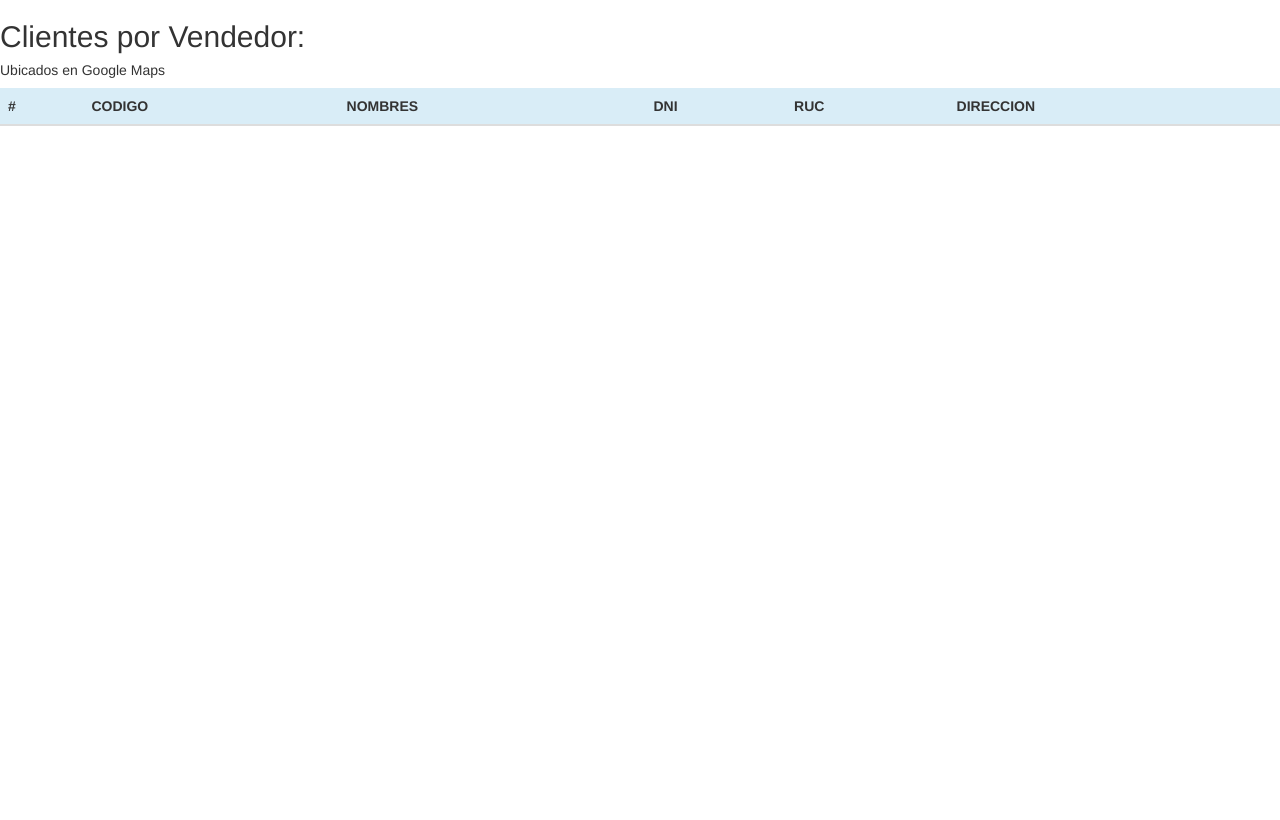
After one commit to calpe20/distribucion, a Flask app: template templates/clientes.html in a window 1280 px wide. The commit adds this page. Run offline with Flask 2, Linux system fonts and the light colour scheme; the template is opened without the code that fills it, so the values that code supplies are empty; some libraries are stand-ins or nearby versions.

```diff
--- a/app.py
+++ b/app.py
@@ -1,22 +1,19 @@
+# -*- coding: utf-8 -*-
 from flask import Flask
 from flask import render_template
 import MySQLdb
 
-#db_host='192.168.1.41'
-#usuario = 'root'
-#clave	= 'root'
-#basedato= 'cfageren_prueba'
+db_host='192.168.1.41'
+usuario = 'root'
+clave	= 'root'
+basedato= 'cfageren_prueba'
 
-#db = MySQLdb.connect(host=db_host,
-#	user= usuario,
-#	passwd=clave,
-#	db=basedato)
+db = MySQLdb.connect(host=db_host,
+	user= usuario,
+	passwd=clave,
+	db=basedato)
 
-#cursor = db.cursor()
-
-#query = 'SELECT * FROM usuario'
-
-#cursor.execute(query)
+cursor = db.cursor()
 
 app = Flask(__name__)
 
@@ -31,5 +28,14 @@ def mapa():
 	coordenadas = "-8.377651, -74.543964"
 	return render_template('mapa.html', saludo = saludos, coordenadas=coordenadas, zoom=zoom)
 
+@app.route('/clientes/<limite>')
+def clientes(limite=None):
+	query = 'SELECT * FROM clientes LIMIT '.str(limite)
+	print query
+
+	cursor.execute(query)
+	data = cursor.fetchall()
+	return render_template('clientes.html', data=data)
+
 if __name__=='__main__':
 	app.run(host='0.0.0.0', debug=True)
--- /dev/null
+++ b/templates/clientes.html
@@ -0,0 +1,53 @@
+<!DOCTYPE html>
+<html >
+    <head>
+        <title>Simple Map</title>
+        <meta name="viewport" content="initial-scale=1.0, user-scalable=no">
+        <meta charset="utf-8">
+        <style>
+            html, body{
+                height: 100%;
+                margin: 0px;
+                padding: 0px
+            }
+        </style>
+        <!-- Latest compiled and minified CSS -->
+        <link rel="stylesheet" href="https://maxcdn.bootstrapcdn.com/bootstrap/3.2.0/css/bootstrap.min.css">
+
+        <!-- Optional theme -->
+        <link rel="stylesheet" href="https://maxcdn.bootstrapcdn.com/bootstrap/3.2.0/css/bootstrap-theme.min.css">
+
+        <!-- Latest compiled and minified JavaScript -->
+        <script src="https://maxcdn.bootstrapcdn.com/bootstrap/3.2.0/js/bootstrap.min.js"></script>
+    </head>
+    <body>
+        <h2>Clientes por Vendedor:</h2>
+        <h5>Ubicados en Google Maps</h5>
+        <div class='table-responsive'>
+            <table class='table'>
+                <thead>
+                    <tr class='info'>
+                        <th>#</th>
+                        <th>CODIGO</th>
+                        <th>NOMBRES</th>
+                        <th>DNI</th>
+                        <th>RUC</th>
+                        <th>DIRECCION</th>
+                    </tr>
+                </thead>
+                <tbody>
+            {% for clientes in data %}
+                <tr>
+                    <td>{{ clientes[0] }}</td>
+                    <td>{{ clientes[1] }}</td>
+                    <td>{{ clientes[2] }}</td>
+                    <td>{{ clientes[3] }}</td>
+                    <td>{{ clientes[4] }}</td>
+                    <td>{{ clientes[5] }}</td>
+                </tr>
+            {% endfor %}
+                <tbody>
+            </table>
+        </div>
+    </body>
+</html>
```
Also changed, not shown: miembro_mesa.py (added, +29 -0 lines), prueba.py (added, +22 -0 lines), searchmiembro.py (added, +28 -0 lines), templates/mapa.html (+9 -4 lines), 1 other file.
